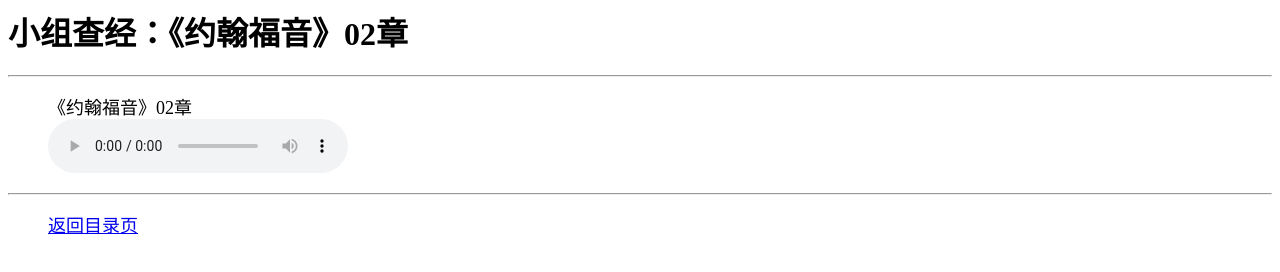
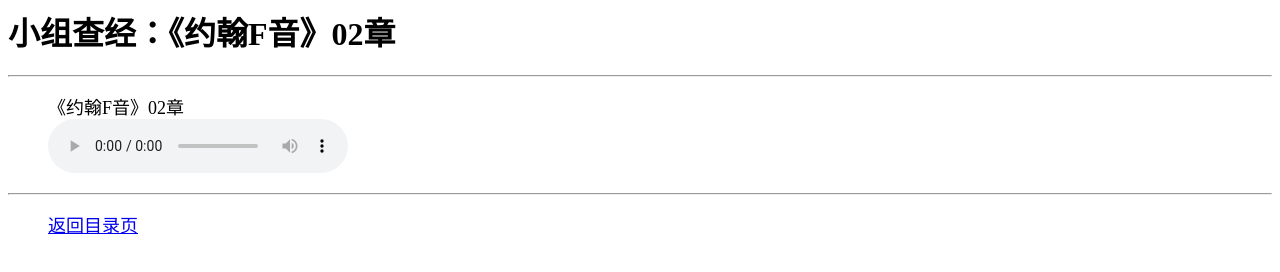
Before and after one commit to NCCChurch/group, a plain HTML site: page 20240712.html in a window 1280 px wide. Drawn offline with Linux system fonts and the light colour scheme.

Commit message:
Update 20240712.html

```diff
--- a/20240712.html
+++ b/20240712.html
@@ -2,14 +2,14 @@
 
 <p>
 
-<h1>小组查经：《约翰福音》02章</h1>
+<h1>小组查经：《约翰F音》02章</h1>
 
 <p>
 <hr>
 
 <ul style="list-style:none">
 
-	<li><font size="4">《约翰福音》02章 </font></li>
+	<li><font size="4">《约翰F音》02章 </font></li>
 	<li><audio controls src="./20240712/20240712.mp3"></audio></li>
 
 </ul>
```
